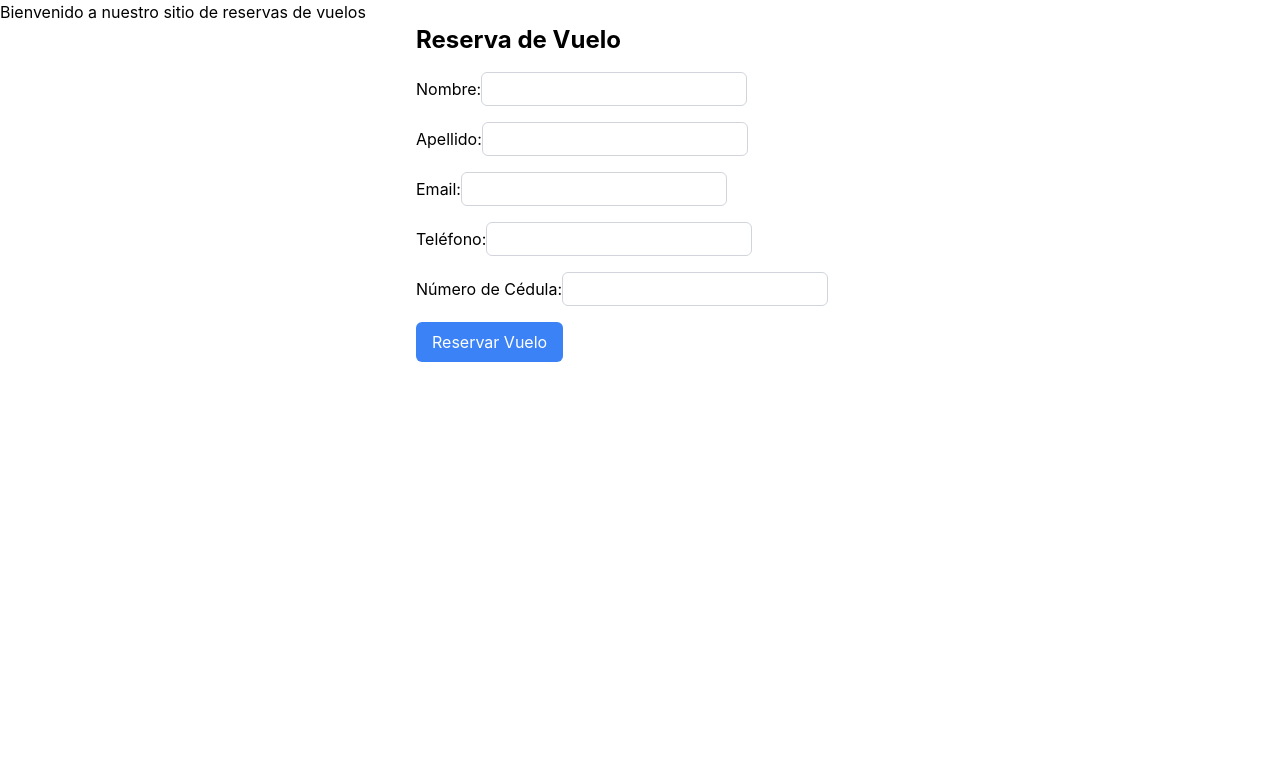
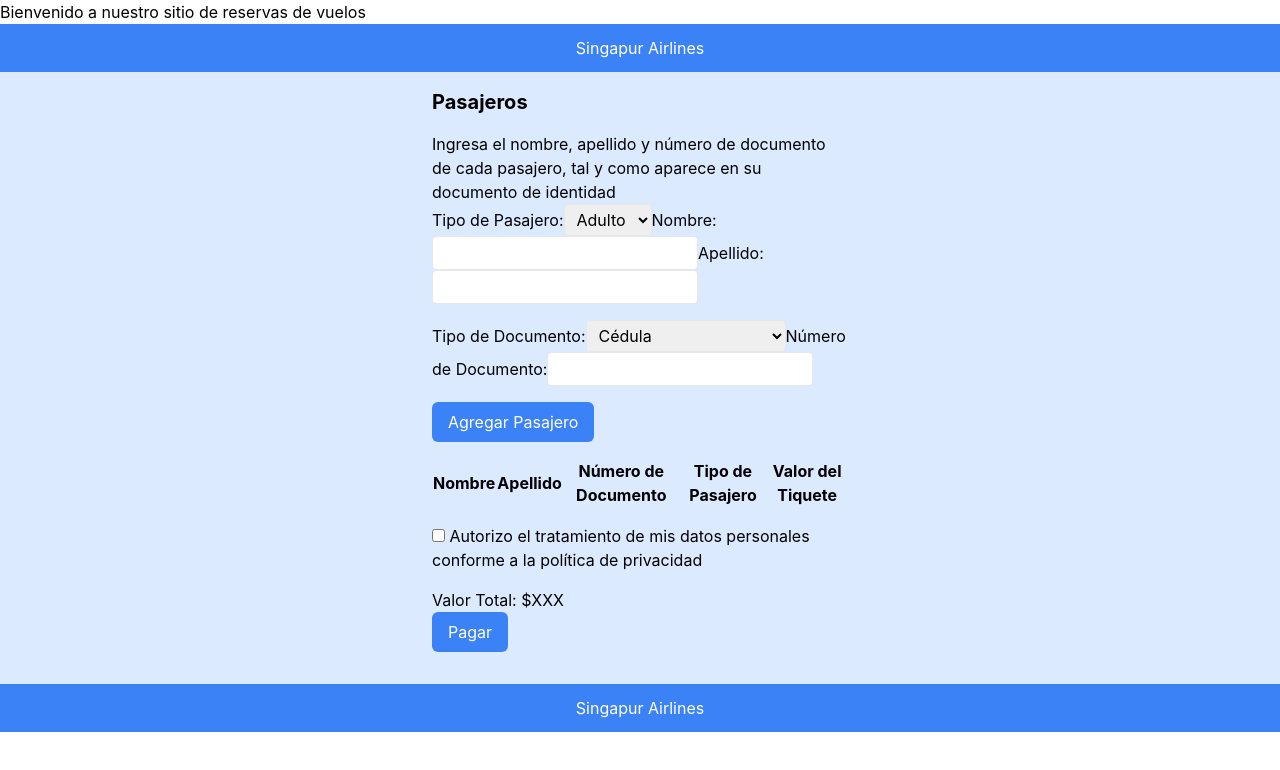
Before and after one commit to juangomez177/SITAS-frontend-virtual, a Next.js app: page / in a window 1280 px wide. Shown: the top 770 px of the page. Built offline with nearby package versions, Linux system fonts and the light colour scheme.

Commit message:
ajustes a la pagina de reservas

```diff
--- a/app/ReservationForm.tsx
+++ b/app/ReservationForm.tsx
@@ -2,97 +2,100 @@
 
 import React, { useState } from 'react';
 
-function ReservationForm() {
+function ReservationPage() {
+  const [pasajeros, setPasajeros] = useState<{ nombre: string; apellido: string; tipoDocumento: string; numeroDocumento: string; tipoPasajero: string; }[]>([]);
   const [nombre, setNombre] = useState('');
   const [apellido, setApellido] = useState('');
-  const [email, setEmail] = useState('');
-  const [telefono, setTelefono] = useState('');
-  const [cedula, setCedula] = useState('');
-  const [mensaje, setMensaje] = useState('');
+  const [tipoDocumento, setTipoDocumento] = useState('cedula');
+  const [numeroDocumento, setNumeroDocumento] = useState('');
+  const [tipoPasajero, setTipoPasajero] = useState('adulto');
+  const [autorizado, setAutorizado] = useState(false);
 
-  const handleSubmit = (event) => {
-    event.preventDefault();
-    if (nombre && apellido && email && telefono && cedula) {
-      setMensaje('¡Reserva confirmada!');
-    } else {
-      setMensaje('Por favor, complete todos los campos.');
-    }
+  const agregarPasajero = () => {
+    setPasajeros([
+      ...pasajeros,
+      { nombre, apellido, tipoDocumento, numeroDocumento, tipoPasajero }
+    ]);
+    setNombre('');
+    setApellido('');
+    setNumeroDocumento('');
+  };
+
+  const calcularTotal = () => {
+    // Aquí calcularías el valor total de los tiquetes y lo mostrarías en la página
+    return '$XXX';
   };
 
   return (
-    <div className="max-w-md mx-auto">
-      <h1 className="text-2xl font-bold mb-4">Reserva de Vuelo</h1>
-      <form onSubmit={handleSubmit} className="space-y-4">
-        <label htmlFor="nombre" className="block">
-          Nombre:
-          <input
-            type="text"
-            id="nombre"
-            value={nombre}
-            onChange={(e) => setNombre(e.target.value)}
-            className="border border-gray-300 rounded-md px-2 py-1"
-            required
-          />
-        </label>
-
-        <label htmlFor="apellido" className="block">
-          Apellido:
-          <input
-            type="text"
-            id="apellido"
-            value={apellido}
-            onChange={(e) => setApellido(e.target.value)}
-            className="border border-gray-300 rounded-md px-2 py-1"
-            required
-          />
-        </label>
-
-        <label htmlFor="email" className="block">
-          Email:
-          <input
-            type="email"
-            id="email"
-            value={email}
-            onChange={(e) => setEmail(e.target.value)}
-            className="border border-gray-300 rounded-md px-2 py-1"
-            required
-          />
-        </label>
-
-        <label htmlFor="telefono" className="block">
-          Teléfono:
-          <input
-            type="tel"
-            id="telefono"
-            value={telefono}
-            onChange={(e) => setTelefono(e.target.value)}
-            className="border border-gray-300 rounded-md px-2 py-1"
-            required
-          />
-        </label>
-
-        <label htmlFor="cedula" className="block">
-          Número de Cédula:
-          <input
-            type="text"
-            id="cedula"
-            value={cedula}
-            onChange={(e) => setCedula(e.target.value)}
-            className="border border-gray-300 rounded-md px-2 py-1"
-            required
-          />
-        </label>
-
-        <button
-          type="submit"
-          className="bg-blue-500 text-white px-4 py-2 rounded-md hover:bg-blue-600"
-        >
-          Reservar Vuelo
-        </button>
-      </form>
-      <div className="mt-4">{mensaje}</div>
+    <div className="bg-blue-100">
+      <div className="h-12 bg-blue-500 text-white flex items-center justify-center">
+        Singapur Airlines
+      </div>
+      <div className="max-w-md mx-auto p-4">
+        <h1 className="text-xl font-bold mb-4">Pasajeros</h1>
+        <p>Ingresa el nombre, apellido y número de documento de cada pasajero, tal y como aparece en su documento de identidad</p>
+        <div className="mb-4">
+          <label htmlFor="tipo-pasajero">Tipo de Pasajero:</label>
+          <select id="tipo-pasajero" value={tipoPasajero} onChange={(e) => setTipoPasajero(e.target.value)} className="border rounded px-2 py-1">
+            <option value="adulto">Adulto</option>
+            <option value="niño">Niño</option>
+          </select>
+          <label htmlFor="nombre">Nombre:</label>
+          <input type="text" id="nombre" value={nombre} onChange={(e) => setNombre(e.target.value)} className="border rounded px-2 py-1" />
+          <label htmlFor="apellido">Apellido:</label>
+          <input type="text" id="apellido" value={apellido} onChange={(e) => setApellido(e.target.value)} className="border rounded px-2 py-1" />
+        </div>
+        <div className="mb-4">
+          <label htmlFor="tipo-documento">Tipo de Documento:</label>
+          <select id="tipo-documento" value={tipoDocumento} onChange={(e) => setTipoDocumento(e.target.value)} className="border rounded px-2 py-1">
+            <option value="cedula">Cédula</option>
+            <option value="pasaporte">Pasaporte</option>
+            <option value="tarjeta-identidad">Tarjeta de Identidad</option>
+            <option value="cedula-extranjeria">Cédula de Extranjería</option>
+          </select>
+          <label htmlFor="numero-documento">Número de Documento:</label>
+          <input type="text" id="numero-documento" value={numeroDocumento} onChange={(e) => setNumeroDocumento(e.target.value)} className="border rounded px-2 py-1" />
+        </div>
+        <div className="mb-4">
+          <button onClick={agregarPasajero} className="bg-blue-500 text-white px-4 py-2 rounded-md hover:bg-blue-600">Agregar Pasajero</button>
+        </div>
+        <table className="w-full mb-4">
+          <thead>
+            <tr>
+              <th>Nombre</th>
+              <th>Apellido</th>
+              <th>Número de Documento</th>
+              <th>Tipo de Pasajero</th>
+              <th>Valor del Tiquete</th>
+            </tr>
+          </thead>
+          <tbody>
+            {pasajeros.map((pasajero, index) => (
+              <tr key={index}>
+                <td>{pasajero.nombre}</td>
+                <td>{pasajero.apellido}</td>
+                <td>{pasajero.numeroDocumento}</td>
+                <td>{pasajero.tipoPasajero}</td>
+                <td>$XXX</td>
+              </tr>
+            ))}
+          </tbody>
+        </table>
+        <div className="mb-4">
+          <label>
+            <input type="checkbox" checked={autorizado} onChange={() => setAutorizado(!autorizado)} /> Autorizo el tratamiento de mis datos personales conforme a la política de privacidad
+          </label>
+        </div>
+        <div className="mb-4">
+          <p>Valor Total: <span>{calcularTotal()}</span></p>
+          <button onClick={() => alert('Pagar')} className="bg-blue-500 text-white px-4 py-2 rounded-md hover:bg-blue-600">Pagar</button>
+        </div>
+      </div>
+      <div className="h-12 bg-blue-500 text-white flex items-center justify-center">
+        Singapur Airlines
+      </div>
     </div>
   );
 }
 
-export default ReservationForm;
+export default ReservationPage;
```
